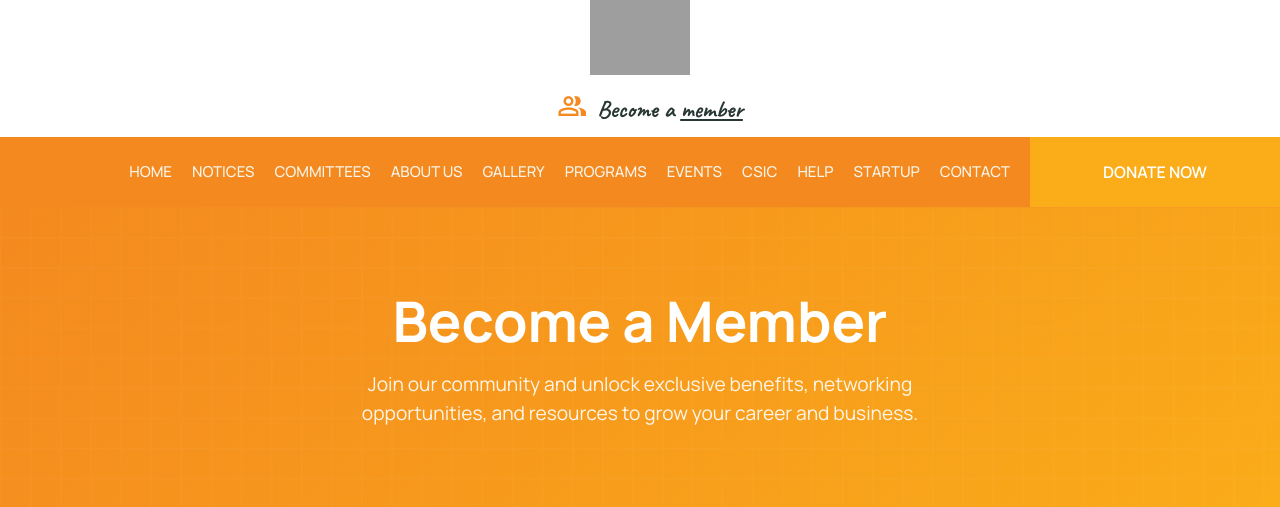
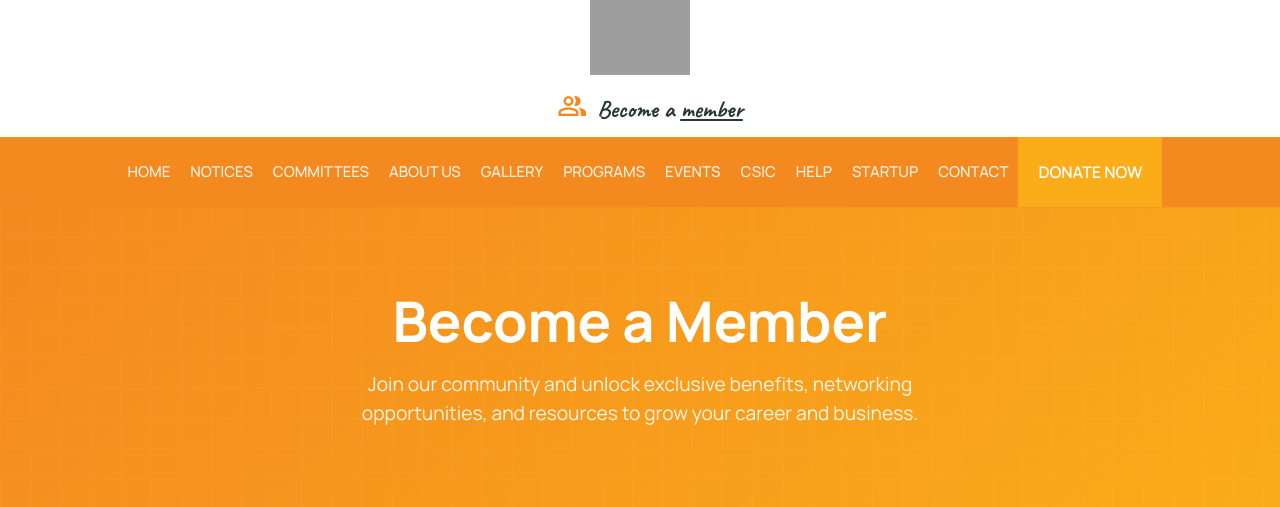
Before and after one commit to komal0000/organization, a Laravel app: page /membership in a window 1280 px wide. Shown: the top 507 px of the page. Run offline with Laravel 9, Linux system fonts and the light colour scheme; data that the repository does not hold is empty; some libraries are stand-ins or nearby versions; grey boxes are pictures that could not be loaded.

Commit message:
feat: enhance navbar and membership styles; add startup link and adjust padding

```diff
--- a/public/front/_navbar.scss
+++ b/public/front/_navbar.scss
@@ -160,6 +160,7 @@
             color: var(--org-white);
             font-family: var(--org-font-two);
             display: block;
+            padding: 8px 0px;
         }
 
     }
@@ -196,9 +197,22 @@
         }
         .navbar-top{
             justify-content: center;
+            flex-wrap: wrap;
+            row-gap: 10px;
+            padding: 0px 10px;
         }
         .navbar-bottom{
             border-top-left-radius: 0px;
+            padding-left: 0px;
+            flex-wrap: wrap;
+            justify-content: center;
+            .link{
+                padding: 10px;
+            }
+            #donate{
+                width: auto;
+                padding: 0px 20px;
+            }
         }
     }
 }
--- a/public/front/index.css
+++ b/public/front/index.css
@@ -199,6 +199,7 @@ body {
   color: var(--org-white);
   font-family: var(--org-font-two);
   display: block;
+  padding: 8px 0px;
 }
 .sidebar .exit {
   transition: 2s all;
@@ -231,9 +232,22 @@ body {
   }
   .navbar .navbar-top {
     justify-content: center;
+    flex-wrap: wrap;
+    row-gap: 10px;
+    padding: 0px 10px;
   }
   .navbar .navbar-bottom {
     border-top-left-radius: 0px;
+    padding-left: 0px;
+    flex-wrap: wrap;
+    justify-content: center;
+  }
+  .navbar .navbar-bottom .link {
+    padding: 10px;
+  }
+  .navbar .navbar-bottom #donate {
+    width: auto;
+    padding: 0px 20px;
   }
 }
 @media (max-width: 768px) {
--- a/resources/views/back/startups/index.blade.php
+++ b/resources/views/back/startups/index.blade.php
@@ -17,9 +17,7 @@
                 <th>Name of Firm</th>
                 <th>Project Name</th>
                 <th>Year</th>
-                <th>Size</th>
                 <th>Location</th>
-                <th>Gender</th>
                 <th>Sector</th>
                 <th>Status</th>
                 <th>Actions</th>
@@ -32,9 +30,7 @@
                 <td>{{$startup->name_of_firm}}</td>
                 <td>{{$startup->project_name ?? '-'}}</td>
                 <td>{{$startup->year_of_operation}}</td>
-                <td>{{$startup->size_of_company}}</td>
                 <td>{{$startup->location_of_firm}}</td>
-                <td>{{$startup->gender_of_entrepreneurs}}</td>
                 <td>{{$startup->sector ?? '-'}}</td>
                 <td>
                     <span class="badge bg-{{$startup->status_of_firm == 'Active' ? 'success' : 'secondary'}}">
@@ -52,7 +48,7 @@
             </tr>
             @empty
             <tr>
-                <td colspan="10" class="text-center text-muted">No startups found. Add your first startup!</td>
+                <td colspan="8" class="text-center text-muted">No startups found. Add your first startup!</td>
             </tr>
             @endforelse
         </tbody>
--- a/resources/views/front/includes/navbar.blade.php
+++ b/resources/views/front/includes/navbar.blade.php
@@ -136,6 +136,7 @@
         <a href="{{route('events.index')}}" class="link">Events</a>
         <a href="{{ route('csic') }}" class="link">CSIC</a>
         <a href="{{route('faq')}}" class="link">Help</a>
+        <a href="{{ route('startup.database') }}" class="link">Startup</a>
         <a href="{{route('contact')}}" class="link">Contact</a>
 
         <!-- Become a Member Button -->
--- a/resources/views/front/membership/index.blade.php
+++ b/resources/views/front/membership/index.blade.php
@@ -308,6 +308,15 @@
         .btn {
             width: 100%;
             justify-content: center;
+        }
+
+        .progress-step {
+            padding: 15px 5px;
+            min-width: 0;
+        }
+
+        .form-section {
+            padding: 25px 15px;
         }
     }
 </style>
```
